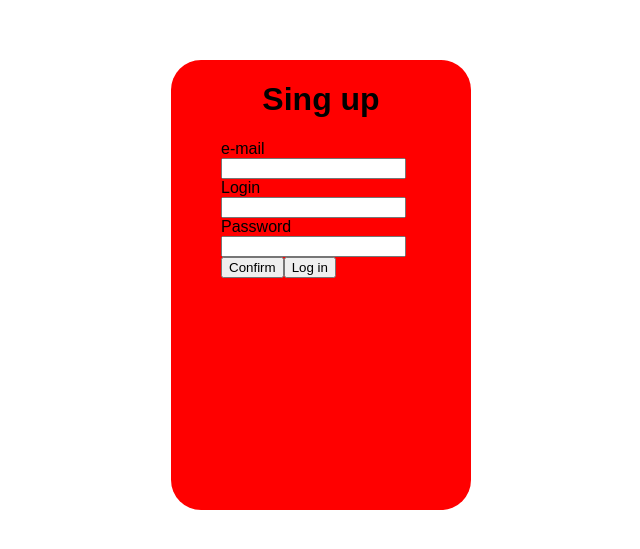
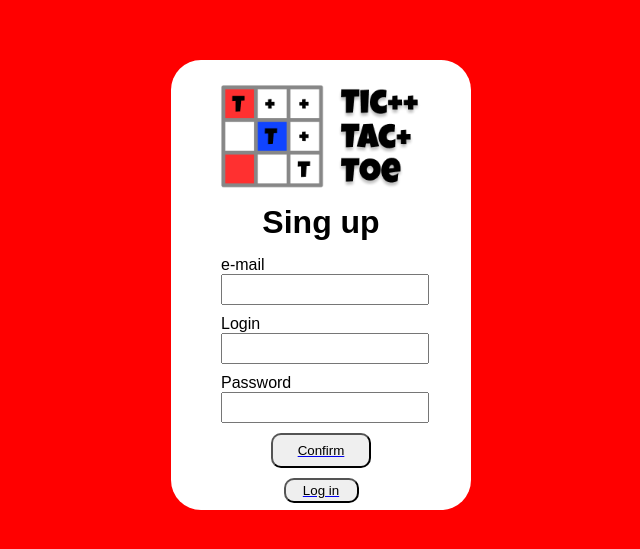
Before and after one commit to Gaymmasters/Frontend, a React (Create React App) app: page /reg in a window 1280 px wide. Shown: the part 115-664 px from the top of the page, without its empty margins (319-959 px from the left). Built offline with nearby package versions, Linux system fonts and the light colour scheme.

Commit message:
test-redux/css

```diff
--- a/src/App/component/LoginRegPages/LoginPage.jsx
+++ b/src/App/component/LoginRegPages/LoginPage.jsx
@@ -5,6 +5,7 @@ import { getAll } from '../../../API/test';
 import RegPage from './RegPage';
 import './loginReg.css'
 import MenuPage from '../menu/MenuPage';
+import logo from "../img/logo.png";
 
 
 const LoginPage = () => {
@@ -22,6 +23,7 @@ const LoginPage = () => {
     //     }
     return(
         <div className='container'>
+            <img src= {logo} alt = "logo"></img>
             <h1>Log in</h1>
             <div className='group'>
                 <div className='gp' id='gp-in'>
@@ -34,18 +36,20 @@ const LoginPage = () => {
                     type='password'
                     className='inp-group' />
                 </div>
-                <div className='gp' id='gp-btn'>
-                <Link to = "/menu">
-                    <button /*onClick={reg}*/> Confirm </button>
-                </Link>
-                <Link to="/reg">
-                    <button>Sing up</button>
-                </Link>
+                <div className='bloсk-btn'>
+                    <Link to = "/menu">
+                        <button  className='confirm' style={{marginTop: 69}} /*onClick={reg}*/> Confirm </button>
+                    </Link>
+                </div>
+                <div className='bloсk-btn'>
+                    <Link to="/reg">
+                        <button>Sing up</button>
+                    </Link>
+                </div>
                 <Routes>
                     <Route path='/reg' element={<RegPage/>}/>
                     <Route path='/menu' element={<MenuPage/>}/>
                 </Routes>
-                </div>
             </div>
         </div>
     );
--- a/src/App/component/LoginRegPages/RegPage.jsx
+++ b/src/App/component/LoginRegPages/RegPage.jsx
@@ -3,6 +3,7 @@ import { Link, Route, Routes } from 'react-router-dom';
 import "./loginReg.css";
 import LoginPage from './LoginPage';
 import MenuPage from '../menu/MenuPage';
+import logo from "../img/logo.png";
 
 const RegPage = () => {
     return(
@@ -18,6 +19,7 @@ const RegPage = () => {
         //         }
         //     }
         <div className='container'>
+            <img src= {logo} alt = "logo"></img>
             <h1>Sing up</h1>
             <div className='group'>
                 <div className='gp' id='gp-in'>
@@ -36,7 +38,7 @@ const RegPage = () => {
                 </div>
                 <div className='gp' id='gp-btn'>
                 <Link to = "/menu">
-                    <button /*onClick={reg} id='reg'*/> Confirm </button>
+                    <button className='confirm'/*onClick={reg} id='reg'*/> Confirm </button>
                 </Link>
                 <Link to="/login">
                     <button>Log in</button>
--- a/src/App/component/LoginRegPages/loginReg.css
+++ b/src/App/component/LoginRegPages/loginReg.css
@@ -1,7 +1,7 @@
 .container {
     width: 300px;
     height: 450px;
-    background-color: red;
+    background-color: white;
 
     position: absolute;
     top:0;
@@ -15,13 +15,39 @@
 }
 .group{
     width: 200px;
-    height: 321px;
-    background-color: red;
-
-    top:0;
-    bottom: 0;
-    left: 0;
-    right: 0;
+    height: 250px;
 
     margin: auto;
 }
+.inp-group{
+    width: 200px;
+    height: 25px;
+
+    display: block;
+    margin: auto;
+    margin-bottom: 10px;
+}
+img{
+    height: 104px;
+
+    display: block;
+    margin: auto;
+    margin-top: 25px;
+}
+h1{
+    margin: 15px;
+}
+button{
+    display: block;
+    margin: auto;
+
+    border-radius: 10px;
+
+    margin-top: 10px;
+    width: 75px;
+    height: 25px;
+}
+.confirm{
+    width: 100px;
+    height: 35px;
+}
--- a/src/index.css
+++ b/src/index.css
@@ -1,5 +1,6 @@
 body {
+    background-color: red;
     margin: 0;
     padding: 0;
-    font-family: sans-serif;
+    font-family: "Luckiest Guy", sans-serif
 }
```
Also changed, not shown: src/App/component/img/logo.png (added).
